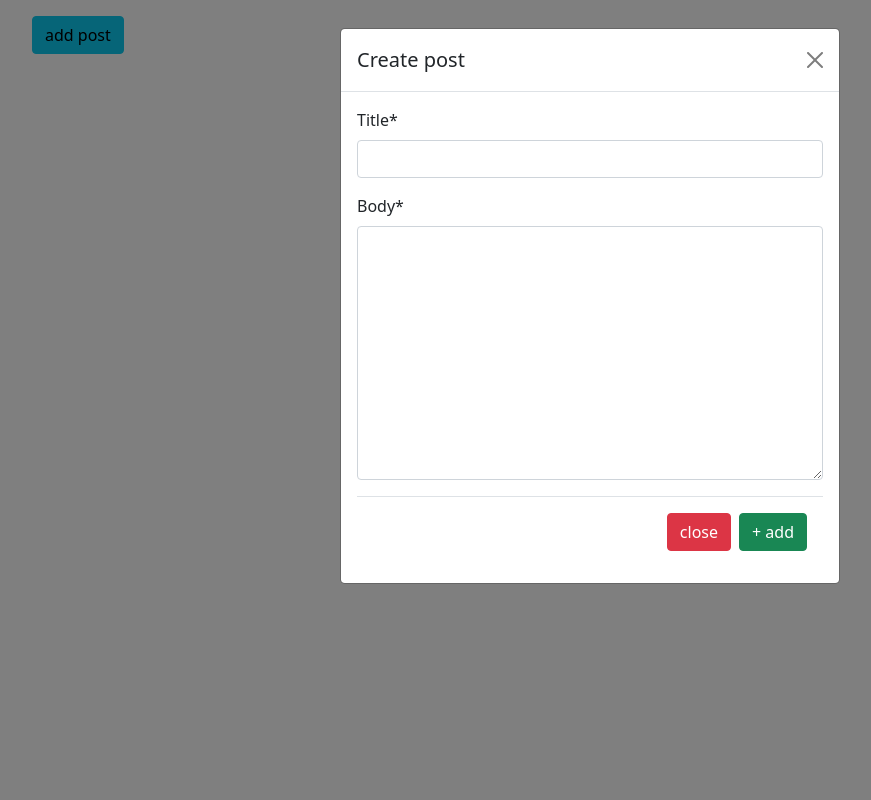
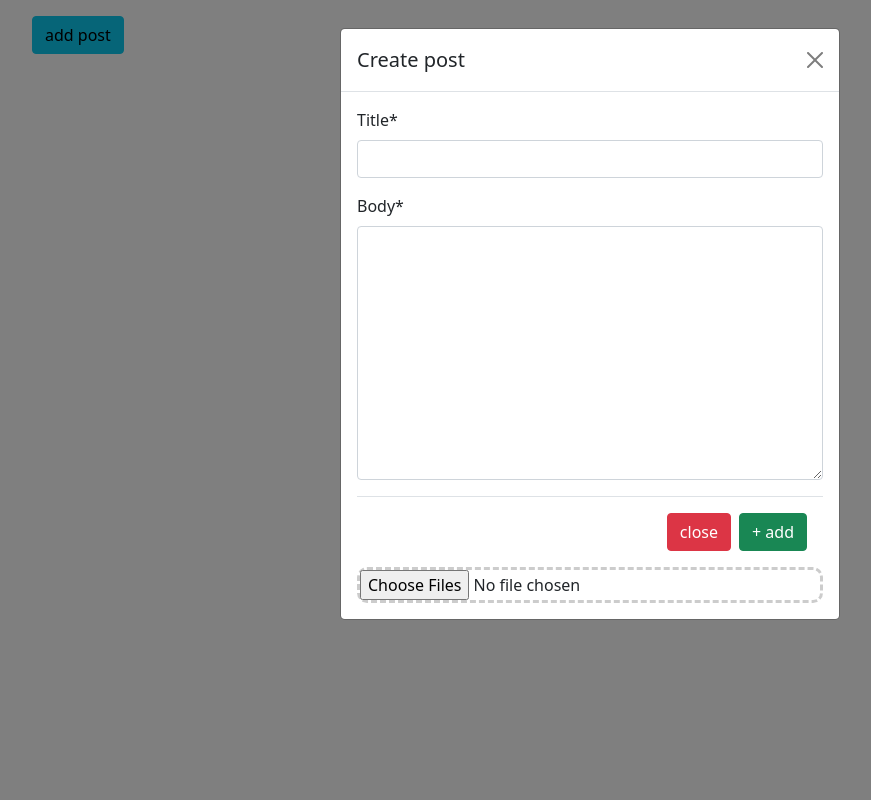
Before and after one commit to NickAguilar93/NAD_A04, a Django app: page / in a window 1280 px wide, after a click on "add post". Shown: the whole page, without its empty margins (50-921 px from the left). Run offline with Django 5.2, Linux system fonts and the light colour scheme; data that the repository does not hold is empty; some libraries are stand-ins or nearby versions.

Commit message:
Finished 'Adding Dropzone JS to the Project' module

```diff
--- a/dj_ajax/src/posts/templates/posts/detail.html
+++ b/dj_ajax/src/posts/templates/posts/detail.html
@@ -84,4 +84,5 @@
         <div class="spinner-border" role="status"></div>
     </div>
     <div class='mt-1' id="post-box"></div>
+
 {% endblock content %}
--- a/dj_ajax/src/posts/templates/posts/main.html
+++ b/dj_ajax/src/posts/templates/posts/main.html
@@ -28,6 +28,12 @@ Posts
                             <button type="submit" class="btn btn-success">+ add</button>
                         </div>
                     </form>
+                    <form action="/upload" class="dropzone dz">
+                        {% csrf_token %}
+                        <div class="fallback">
+                            <input name="file" type="file" multiple />
+                        </div>
+                    </form>
                 </div>
             </div>
         </div>
--- a/dj_ajax/src/static/style.css
+++ b/dj_ajax/src/static/style.css
@@ -1,3 +1,13 @@
 .not-visible {
     display: none;
 }
+
+.dz {
+    border: dashed !important;
+    border-color: #ccc !important;
+    border-radius: 10px !important;
+}
+
+.dz:hover {
+    background-color: aliceblue !important;
+}
--- a/dj_ajax/src/templates/base.html
+++ b/dj_ajax/src/templates/base.html
@@ -5,6 +5,8 @@
     <!-- Required meta tags -->
     <meta charset="utf-8">
     <meta name="viewport" content="width=device-width, initial-scale=1">
+
+
 
     <!-- favicon -->
     <link rel="icon" type="image/png" href="{% static 'favicon.ico' %}"/>
@@ -14,6 +16,10 @@
 
     <!-- Custom css -->
     <link rel="stylesheet" href="{% static 'style.css' %}">
+
+    <!--Dropzone-->
+    <script src="https://unpkg.com/dropzone@5/dist/min/dropzone.min.js"></script>
+    <link rel="stylesheet" href="https://unpkg.com/dropzone@5/dist/min/dropzone.min.css" type="text/css" />
 
     <!-- Custom js -->
     <script src="{% static 'functions.js' %}" defer></script>
```
